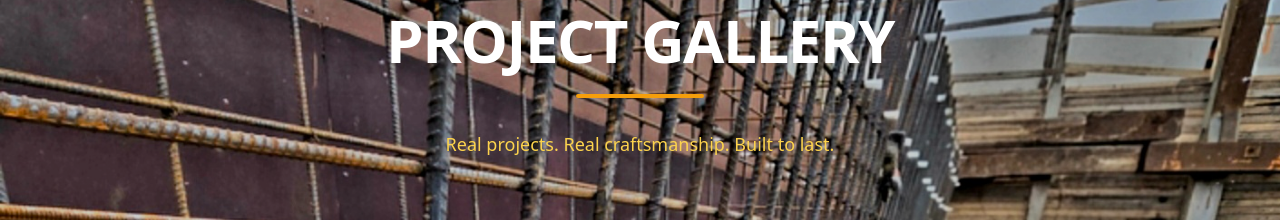
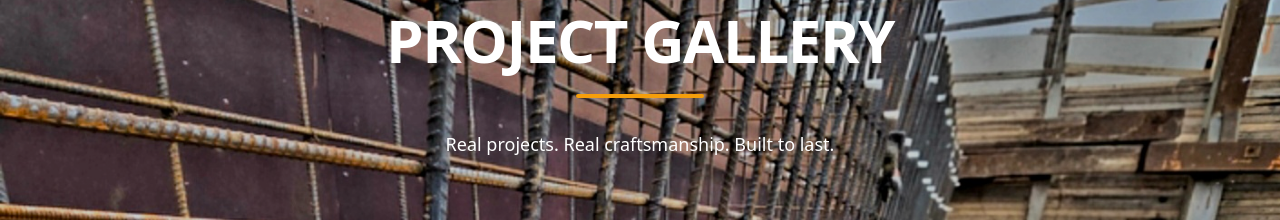
Before and after one commit to kowalski3026/kowalski-concrete-website, a Next.js app: page / in a window 1280 px wide. Shown: the part 3720-3940 px from the top of the page. Built offline with nearby package versions, Linux system fonts and the light colour scheme.

Commit message:
Update page.js

```diff
--- a/app/page.js
+++ b/app/page.js
@@ -245,7 +245,7 @@ export default function Home() {
 
       <div className="w-32 h-1 bg-amber-500 mx-auto mt-6 rounded-full"></div>
 
-      <p className="mt-8 text-amber-300 text-lg max-w-3xl mx-auto">
+      <p className="mt-8 text-white-300 text-lg max-w-3xl mx-auto">
         Real projects. Real craftsmanship. Built to last.
       </p>
     </div>
```
